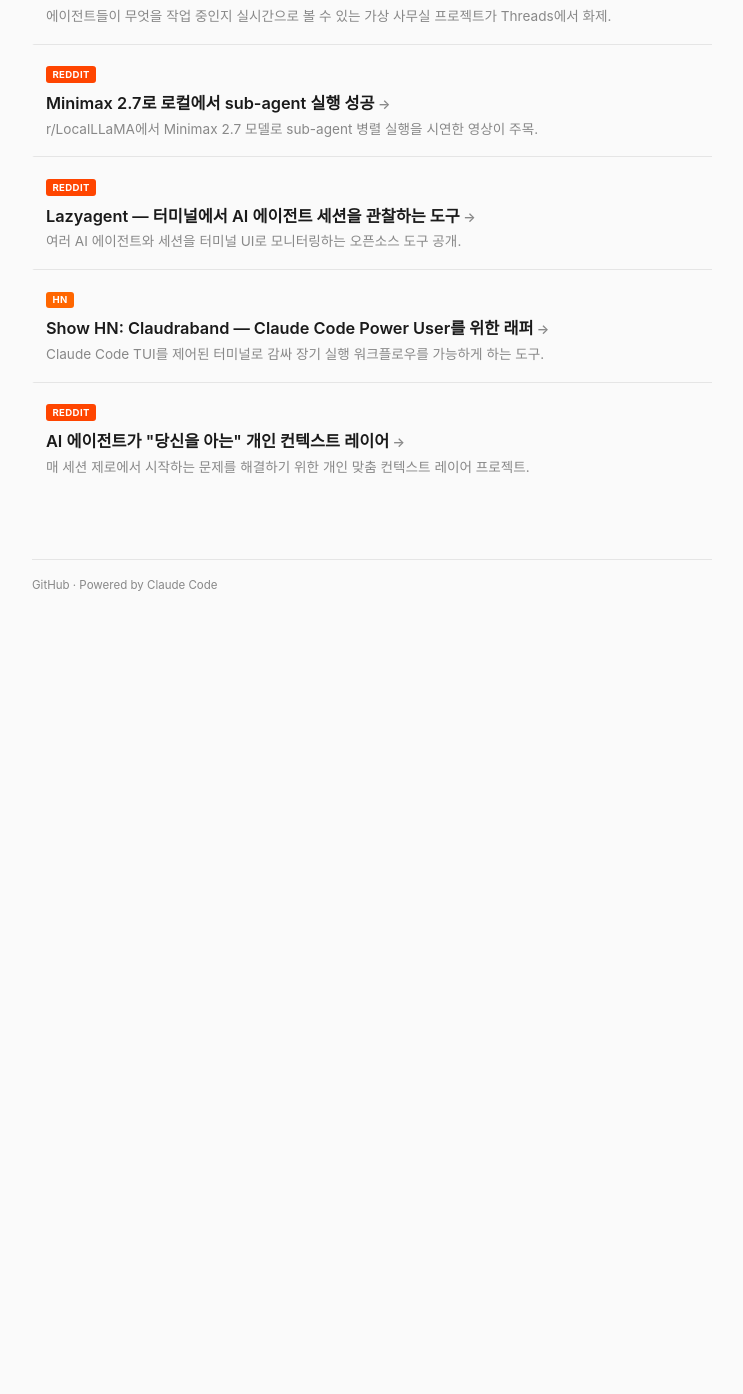
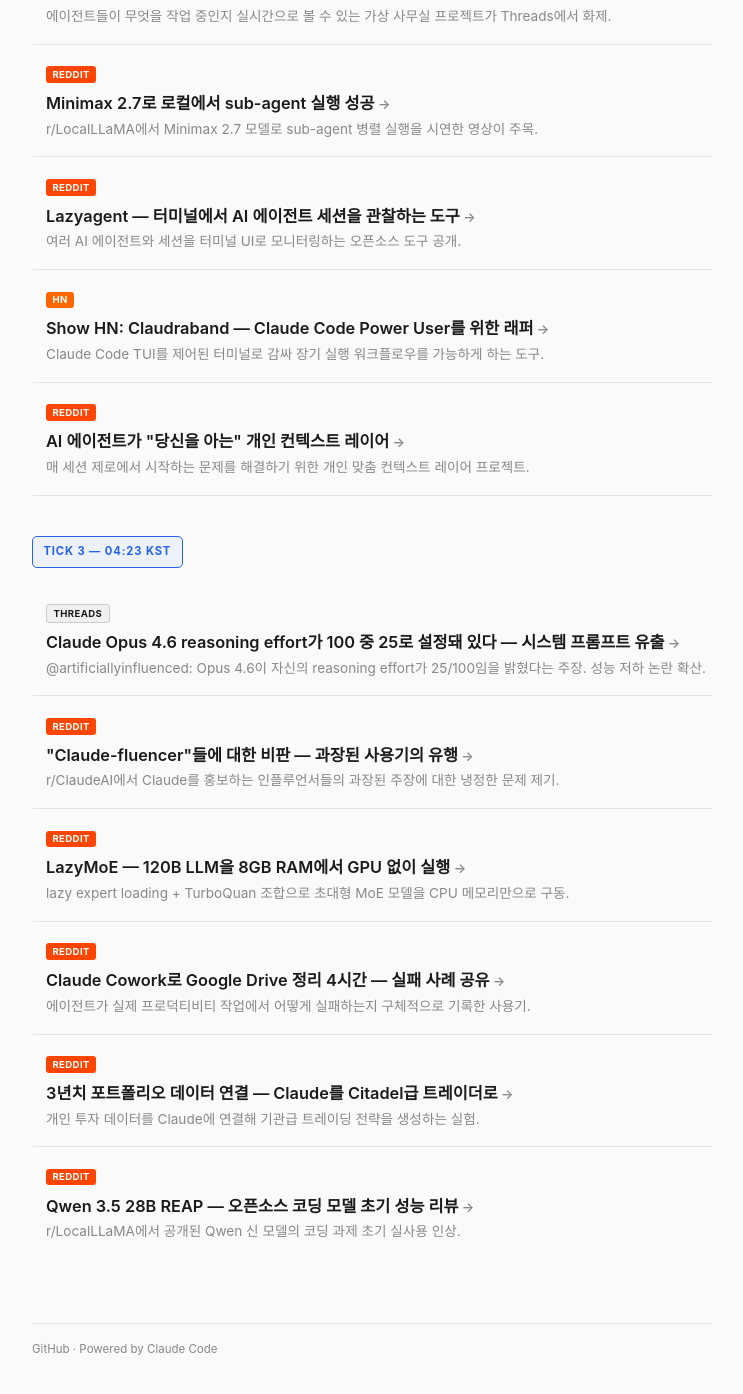
Before and after one commit to wojacklabs/agentic-coding-news, a Jekyll site: the page built from posts/2026-04-13.md, in a window 1280 px wide and 1400 px high, scrolled down 1204 px. Shown: the top 1394 px of the window, without its empty margins (268-1011 px from the left). Built offline with Jekyll 4.4.1, drawn with Linux system fonts in a browser that asks for light colours; before the commit the page ends 1839 px from its top, so only the background shows below that.

Commit message:
tick 3: Opus reasoning 유출, claude-fluencers, LazyMoE, Cowork 실패담, Citadel 트레이딩, Qwen 3.5

```diff
--- a/posts/2026-04-13.md
+++ b/posts/2026-04-13.md
@@ -80,3 +80,41 @@ title: "2026-04-13 에이전틱 코딩 뉴스"
 <h4><a href="2026-04-13/personal-context-layer">AI 에이전트가 "당신을 아는" 개인 컨텍스트 레이어</a></h4>
 <p class="summary">매 세션 제로에서 시작하는 문제를 해결하기 위한 개인 맞춤 컨텍스트 레이어 프로젝트.</p>
 </div>
+
+## TICK 3 — 04:23 KST
+
+<div class="article-card">
+<span class="tag tag-threads">Threads</span>
+<h4><a href="2026-04-13/claude-opus-reasoning-effort">Claude Opus 4.6 reasoning effort가 100 중 25로 설정돼 있다 — 시스템 프롬프트 유출</a></h4>
+<p class="summary">@artificiallyinfluenced: Opus 4.6이 자신의 reasoning effort가 25/100임을 밝혔다는 주장. 성능 저하 논란 확산.</p>
+</div>
+
+<div class="article-card">
+<span class="tag tag-reddit">Reddit</span>
+<h4><a href="2026-04-13/claude-fluencers-critique">"Claude-fluencer"들에 대한 비판 — 과장된 사용기의 유행</a></h4>
+<p class="summary">r/ClaudeAI에서 Claude를 홍보하는 인플루언서들의 과장된 주장에 대한 냉정한 문제 제기.</p>
+</div>
+
+<div class="article-card">
+<span class="tag tag-reddit">Reddit</span>
+<h4><a href="2026-04-13/lazymoe-120b-8gb">LazyMoE — 120B LLM을 8GB RAM에서 GPU 없이 실행</a></h4>
+<p class="summary">lazy expert loading + TurboQuan 조합으로 초대형 MoE 모델을 CPU 메모리만으로 구동.</p>
+</div>
+
+<div class="article-card">
+<span class="tag tag-reddit">Reddit</span>
+<h4><a href="2026-04-13/claude-cowork-drive-failure">Claude Cowork로 Google Drive 정리 4시간 — 실패 사례 공유</a></h4>
+<p class="summary">에이전트가 실제 프로덕티비티 작업에서 어떻게 실패하는지 구체적으로 기록한 사용기.</p>
+</div>
+
+<div class="article-card">
+<span class="tag tag-reddit">Reddit</span>
+<h4><a href="2026-04-13/claude-citadel-trading">3년치 포트폴리오 데이터 연결 — Claude를 Citadel급 트레이더로</a></h4>
+<p class="summary">개인 투자 데이터를 Claude에 연결해 기관급 트레이딩 전략을 생성하는 실험.</p>
+</div>
+
+<div class="article-card">
+<span class="tag tag-reddit">Reddit</span>
+<h4><a href="2026-04-13/qwen-35-28b-coding">Qwen 3.5 28B REAP — 오픈소스 코딩 모델 초기 성능 리뷰</a></h4>
+<p class="summary">r/LocalLLaMA에서 공개된 Qwen 신 모델의 코딩 과제 초기 실사용 인상.</p>
+</div>
```
Also changed, not shown: posts/2026-04-13/claude-citadel-trading.md (added, +25 -0 lines), posts/2026-04-13/claude-cowork-drive-failure.md (added, +25 -0 lines), posts/2026-04-13/claude-fluencers-critique.md (added, +25 -0 lines), posts/2026-04-13/claude-opus-reasoning-effort.md (added, +25 -0 lines), posts/2026-04-13/lazymoe-120b-8gb.md (added, +25 -0 lines), posts/2026-04-13/qwen-35-28b-coding.md (added, +25 -0 lines).
